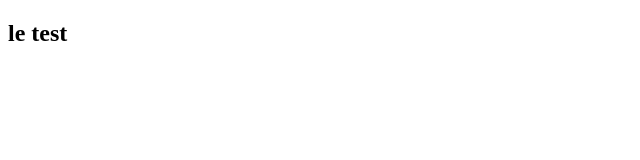
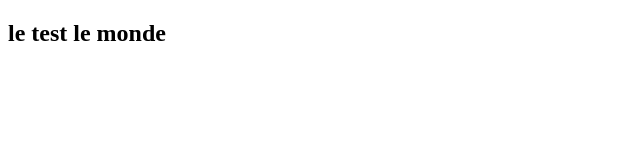
Before and after one commit to Nour-Mibandikidi/git-project, a plain HTML site: page index.html in a window 1280 px wide. Shown: the whole page, without its empty margins (0-640 px from the left). Drawn offline with Linux system fonts and the light colour scheme.

Commit message:
ajout readme

```diff
--- a/index.html
+++ b/index.html
@@ -7,6 +7,6 @@
     <title>Document</title>
 </head>
 <body>
-    <h2>le test</h2>
+    <h2>le test le monde </h2>
 </body>
 </html>
```
Also changed, not shown: 1 other file.
